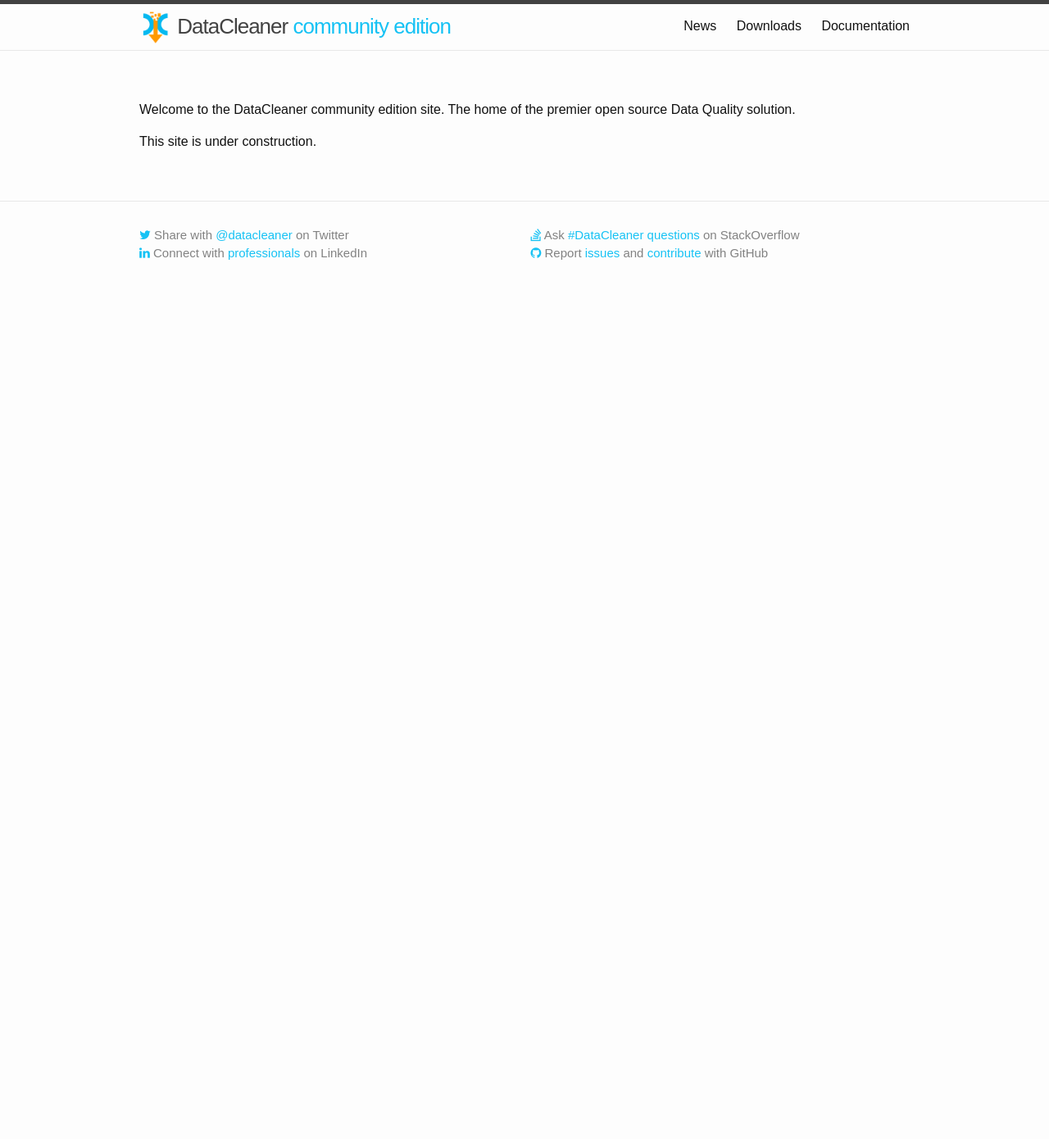
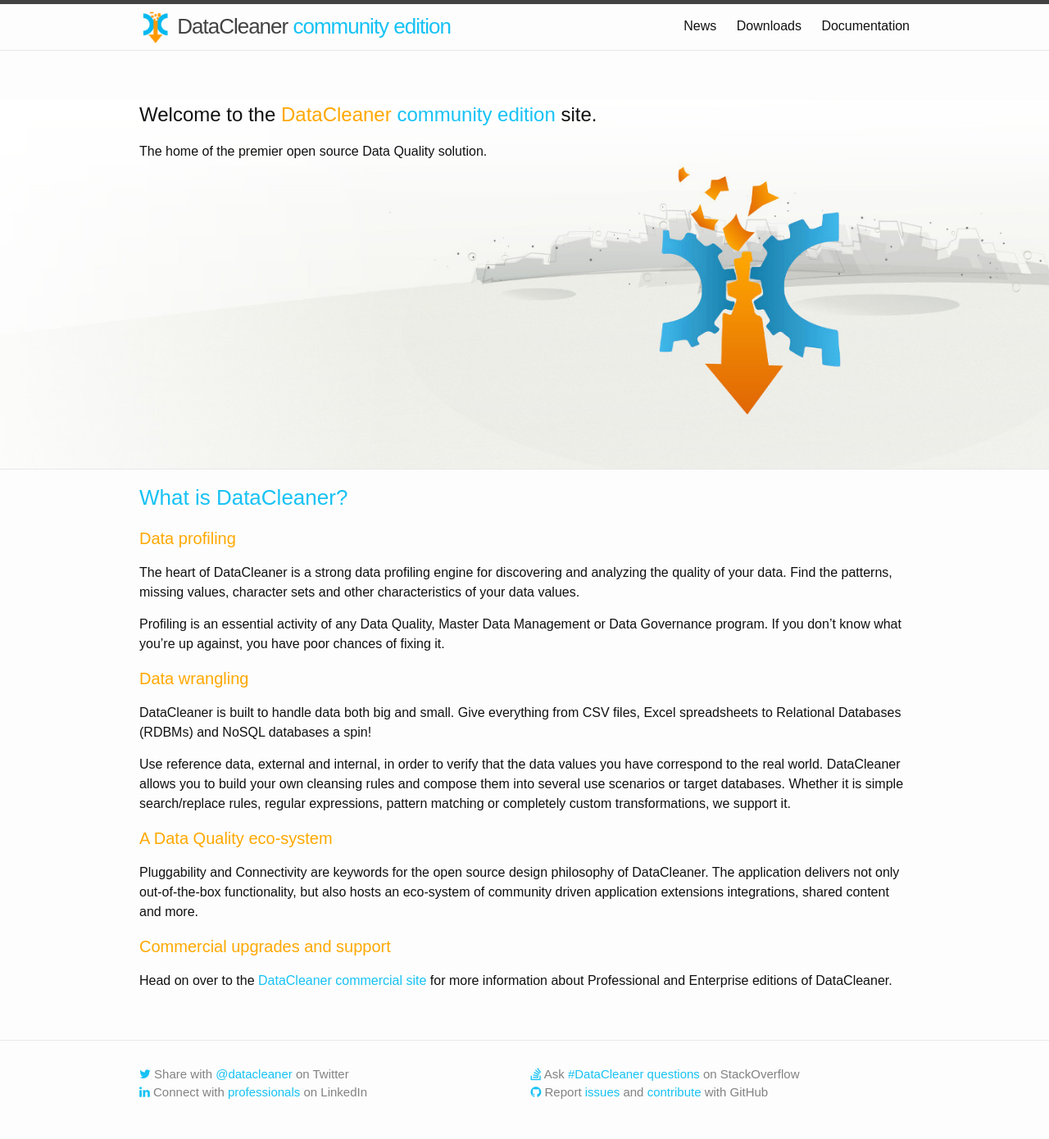
Before and after one commit to datacleaner/datacleaner.github.io, a Jekyll site: the page built from index.md, in a window 1280 px wide. Shown: the whole page at 82% size. Built offline with Jekyll 4.4.1, drawn with Linux system fonts in a browser that asks for light colours; some web fonts are replaced; before the commit the page ends 900 px from its top, so only the background shows below that.

Commit message:
Updated the front page to have ... info :-)

```diff
--- a/_sass/datacleaner/_base.scss
+++ b/_sass/datacleaner/_base.scss
@@ -86,7 +86,13 @@ h1, h2, h3, h4, h5, h6 {
   font-weight: $base-font-weight;
 }
 
+h3 {
+  color: $blue-color;
+}
 
+h4 {
+  color: $orange-color;
+}
 
 /**
  * Links
--- a/_sass/datacleaner/widgets.scss
+++ b/_sass/datacleaner/widgets.scss
@@ -35,3 +35,26 @@ a.site-title:hover {
 	display: block;
 	color: $orange-color;
 }
+
+.welcomePanel {
+	position: absolute;
+	padding: 0;
+	margin: 0;
+	left: 0px;
+	width: 100%;
+	height: 450px;
+	border-bottom: 1px solid $grey-color-light;
+	background-position-x: right;
+	background-image: url("/assets/welcome-panel-background.jpg");
+	background-repeat: no-repeat;
+	background-size: cover;
+	-moz-background-size: cover;
+	-o-background-size: cover;
+	-webkit-background-size: cover;
+}
+
+.welcomePanelBreaker {
+	clear: both;
+	height: 450px;
+	margin-bottom: 1em;
+}
--- a/index.md
+++ b/index.md
@@ -2,6 +2,39 @@
 layout: page
 ---
 
-Welcome to the DataCleaner community edition site. The home of the premier open source Data Quality solution.
+<div class="welcomePanel">
 
-This site is under construction.
+	<div class="wrapper">
+
+	<h1>Welcome to the <span class="orange">DataCleaner</span> <span class="blue">community edition</span> site.</h1>
+
+	<p>The home of the premier open source Data Quality solution.</p>
+
+	</div>
+
+</div>
+
+<div class="welcomePanelBreaker">
+</div>
+
+### What is DataCleaner?
+
+#### Data profiling
+
+The heart of DataCleaner is a strong data profiling engine for discovering and analyzing the quality of your data. Find the patterns, missing values, character sets and other characteristics of your data values.
+
+Profiling is an essential activity of any Data Quality, Master Data Management or Data Governance program. If you don't know what you're up against, you have poor chances of fixing it.
+
+#### Data wrangling
+
+DataCleaner is built to handle data both big and small. Give everything from CSV files, Excel spreadsheets to Relational Databases (RDBMs) and NoSQL databases a spin!
+
+Use reference data, external and internal, in order to verify that the data values you have correspond to the real world. DataCleaner allows you to build your own cleansing rules and compose them into several use scenarios or target databases. Whether it is simple search/replace rules, regular expressions, pattern matching or completely custom transformations, we support it.
+
+#### A Data Quality eco-system
+
+Pluggability and Connectivity are keywords for the open source design philosophy of DataCleaner. The application delivers not only out-of-the-box functionality, but also hosts an eco-system of community driven application extensions integrations, shared content and more.
+
+#### Commercial upgrades and support
+
+Head on over to the [DataCleaner commercial site](https://datacleaner.org) for more information about Professional and Enterprise editions of DataCleaner.
```
Also changed, not shown: assets/welcome-panel-background.jpg (added).
